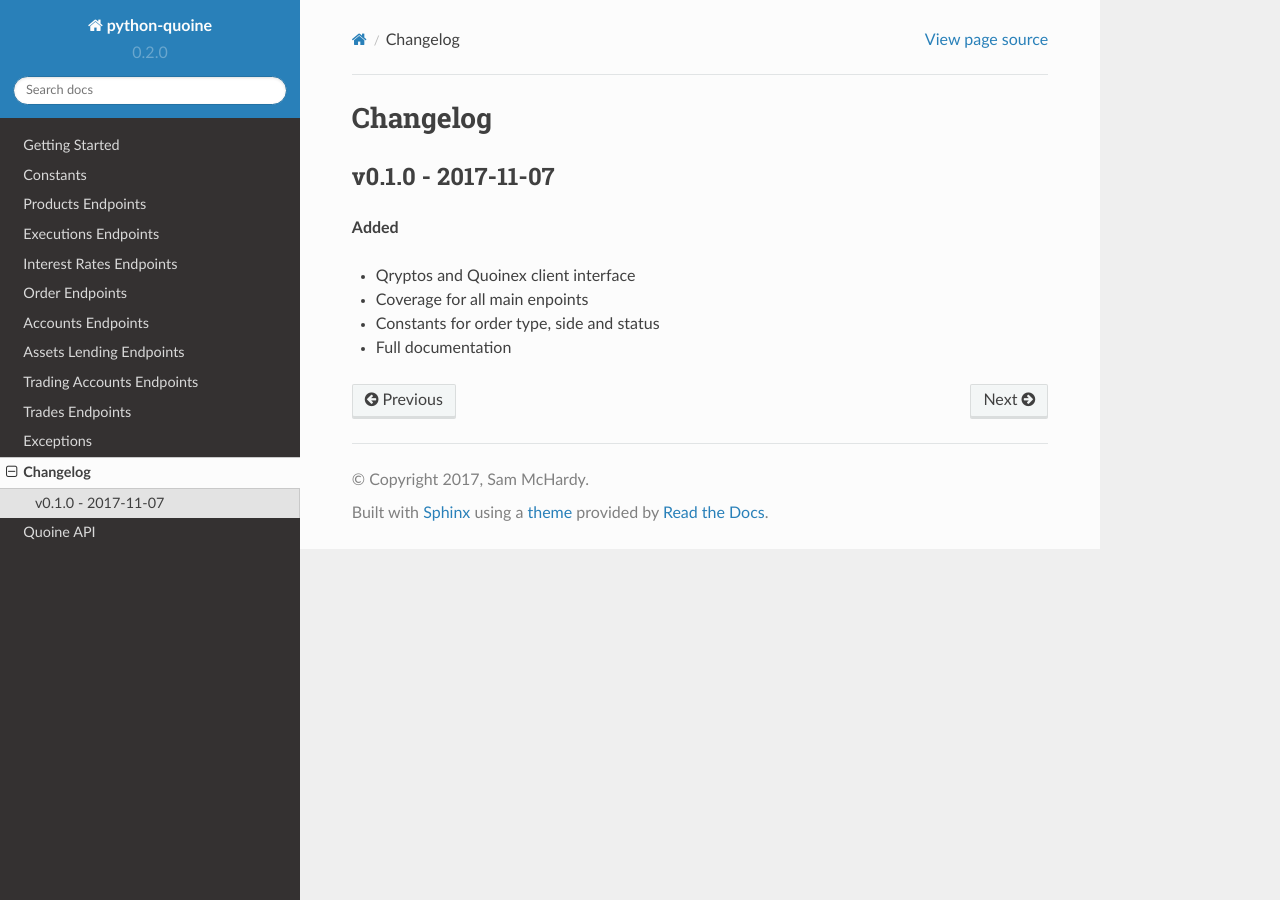
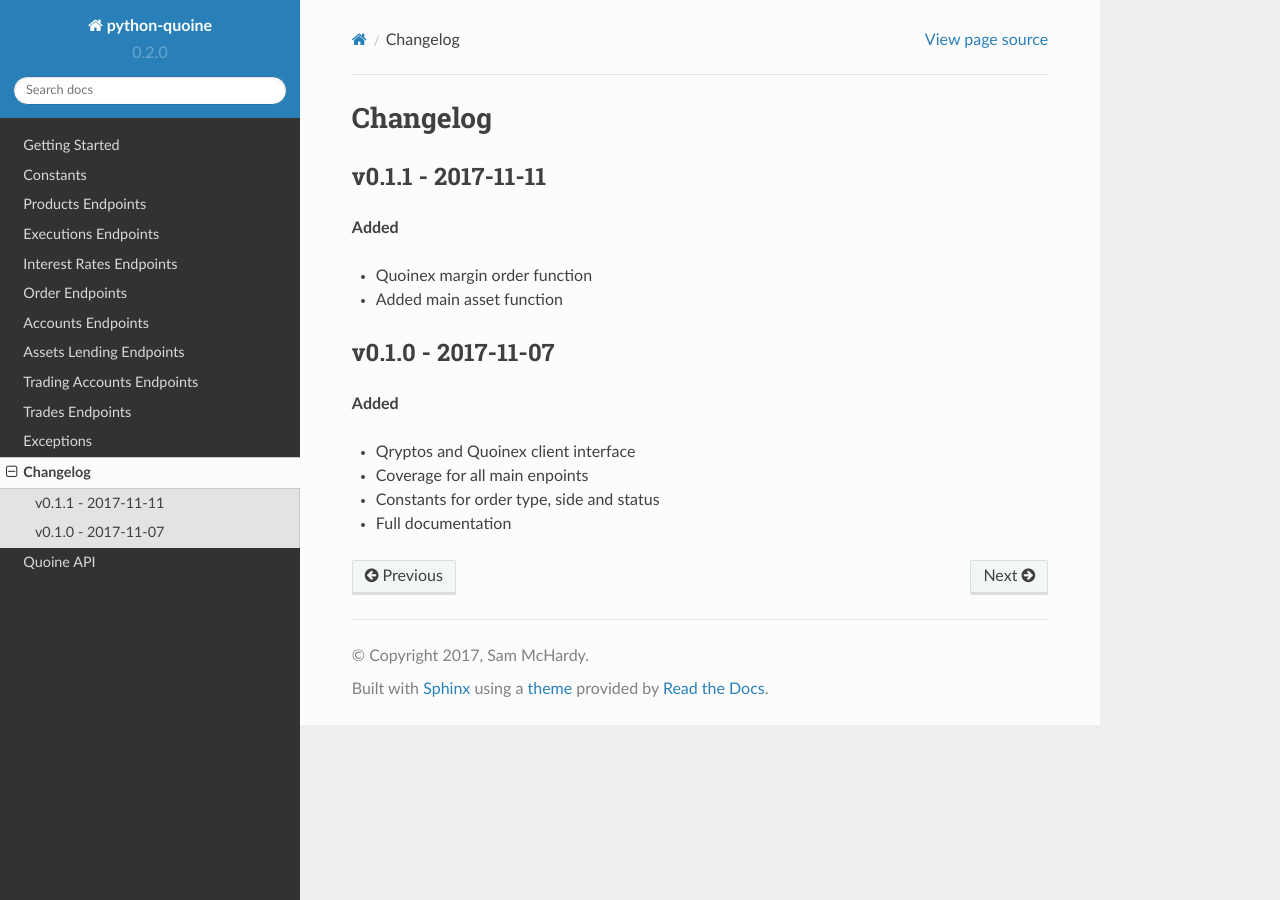
Before and after one commit to sammchardy/python-quoine, a Sphinx documentation site: the page built from docs/changelog.rst, in a window 1280 px wide. Built offline with Sphinx 7.4.7 and the Read the Docs theme 2.0.0, drawn with Linux system fonts in a browser that asks for light colours; formulas are drawn with MathJax 3.

Commit message:
Update version to 0.1.1

```diff
--- a/README.rst
+++ b/README.rst
@@ -1,5 +1,5 @@
 ===============================
-Welcome to python-quoine v0.1.0
+Welcome to python-quoine v0.1.1
 ===============================
 
 .. image:: https://img.shields.io/pypi/v/python-quoine.svg
@@ -36,12 +36,12 @@
 - Simple handling of authentication
 - Response exception handling
 - Simple market and limit buy functions
+- Margin orders for Quoinex
 
 TODO
 ----
 
 - Websocket implementation
-- Margin order functions
 
 Quick Start
 -----------
--- a/docs/changelog.rst
+++ b/docs/changelog.rst
@@ -1,5 +1,13 @@
 Changelog
 =========
+
+v0.1.1 - 2017-11-11
+^^^^^^^^^^^^^^^^^^^
+
+**Added**
+
+- Quoinex margin order function
+- Added main asset function
 
 v0.1.0 - 2017-11-07
 ^^^^^^^^^^^^^^^^^^^
--- a/setup.py
+++ b/setup.py
@@ -3,7 +3,7 @@
 
 setup(
     name='python-quoine',
-    version='0.1.0',
+    version='0.1.1',
     packages=['quoine'],
     description='Quoinex and Qryptos REST API python implementation',
     url='https://github.com/sammchardy/python-quoine',
```
